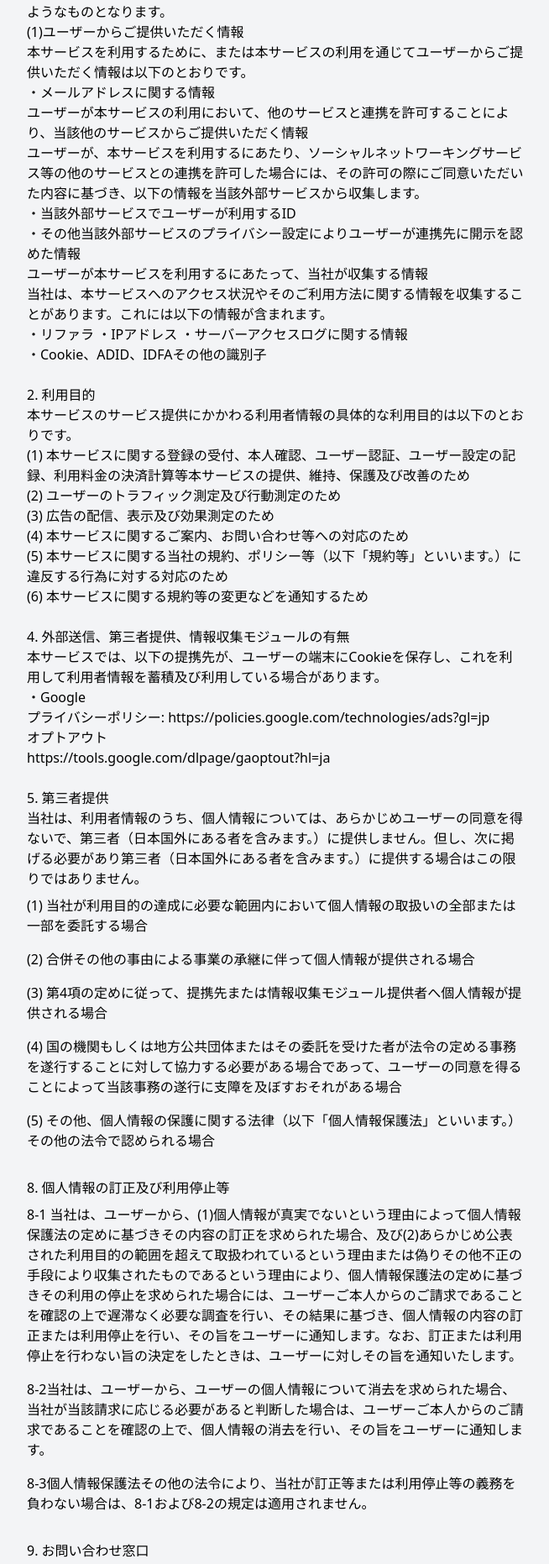
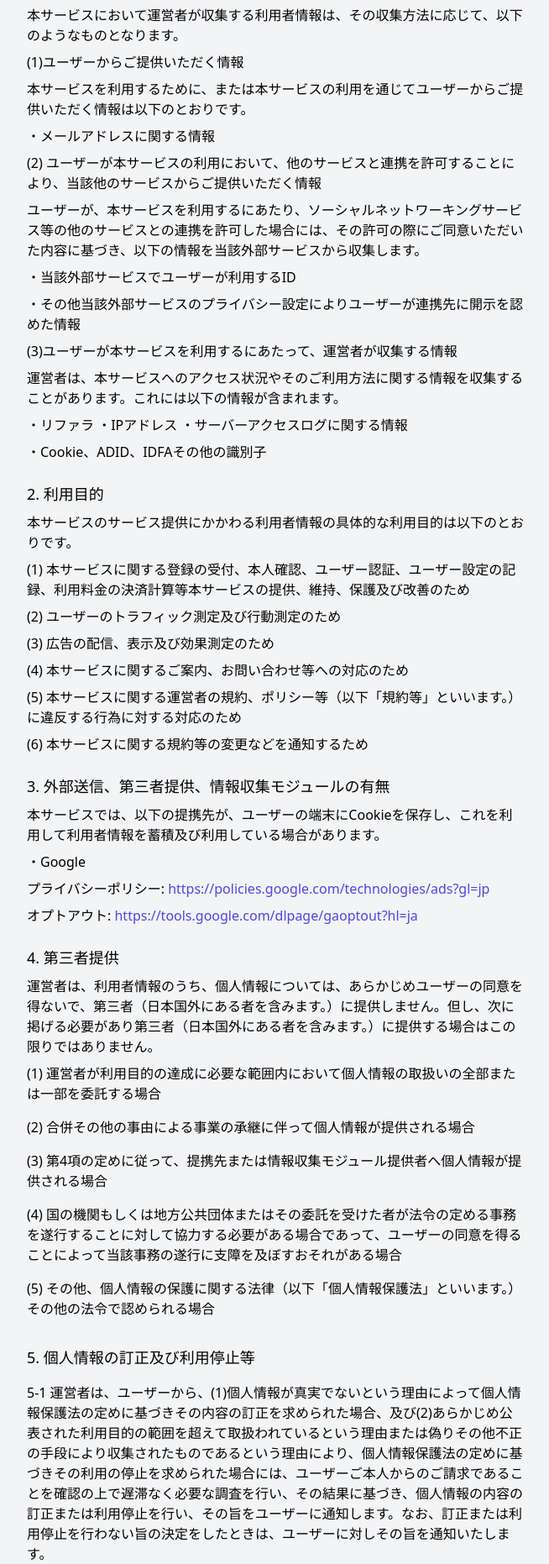
Before and after one commit to hid3h/scraps, a Next.js app: page /privacy in a window 1280 px wide. Shown: the part 370-2232 px from the top of the page at 84% size, without its empty margins (312-966 px from the left). Built offline with nearby package versions, Linux system fonts and the light colour scheme; no server answers.

Commit message:
プラポリ調整

```diff
--- a/app/privacy/page.tsx
+++ b/app/privacy/page.tsx
@@ -5,83 +5,106 @@ export default function Privacy() {
         <h1 className="text-xl font-bold tracking-tight text-gray-900">
           プライバシーポリシー
         </h1>
-        <p>
+        <p className="mt-2">
           本サービスにおける、ユーザーについての個人情報を含む利用者情報の取扱いについて、以下のとおりプライバシーポリシー（以下「本ポリシー」といいます。）を定めます。
         </p>
 
         <section className="mt-6">
-          <h2>1. 収集する利用者情報及び収集方法</h2>
-          <p>
-            本ポリシーにおいて、「利用者情報」とは、ユーザーの識別に係る情報、通信サービス上の行動履歴、その他ユーザーまたはユーザーの端末に関連して生成または蓄積された情報であって、本ポリシーに基づき当社が収集するものを意味するものとします。
+          <h2 className="text-lg mb-2">1. 収集する利用者情報及び収集方法</h2>
+          <p className="mt-2">
+            本ポリシーにおいて、「利用者情報」とは、ユーザーの識別に係る情報、通信サービス上の行動履歴、その他ユーザーまたはユーザーの端末に関連して生成または蓄積された情報であって、本ポリシーに基づき運営者が収集するものを意味するものとします。
           </p>
-          <p>
-            本サービスにおいて当社が収集する利用者情報は、その収集方法に応じて、以下のようなものとなります。
+          <p className="mt-2">
+            本サービスにおいて運営者が収集する利用者情報は、その収集方法に応じて、以下のようなものとなります。
           </p>
-          <p>(1)ユーザーからご提供いただく情報</p>
-          <p>
+          <ol>
+            <li className="my-2">
+              (1)ユーザーからご提供いただく情報
+              <p className="mt-2">
                 本サービスを利用するために、または本サービスの利用を通じてユーザーからご提供いただく情報は以下のとおりです。
               </p>
-          <p>・メールアドレスに関する情報</p>
-          <p>
+              <ul>
+                <li className="my-2">・メールアドレスに関する情報</li>
+              </ul>
+            </li>
+            <li className="my-2">
+              (2)
               ユーザーが本サービスの利用において、他のサービスと連携を許可することにより、当該他のサービスからご提供いただく情報
-          </p>
-          <p>
+              <p className="mt-2">
                 ユーザーが、本サービスを利用するにあたり、ソーシャルネットワーキングサービス等の他のサービスとの連携を許可した場合には、その許可の際にご同意いただいた内容に基づき、以下の情報を当該外部サービスから収集します。
               </p>
-          <p>・当該外部サービスでユーザーが利用するID</p>
-          <p>
+              <ul>
+                <p className="mt-2">
+                  ・当該外部サービスでユーザーが利用するID
+                </p>
+                <p className="mt-2">
                   ・その他当該外部サービスのプライバシー設定によりユーザーが連携先に開示を認めた情報
                 </p>
-          <p>ユーザーが本サービスを利用するにあたって、当社が収集する情報</p>
-          <p>
-            当社は、本サービスへのアクセス状況やそのご利用方法に関する情報を収集することがあります。これには以下の情報が含まれます。
+              </ul>
+            </li>
+            <li className="my-2">
+              (3)ユーザーが本サービスを利用するにあたって、運営者が収集する情報
+              <p className="mt-2">
+                運営者は、本サービスへのアクセス状況やそのご利用方法に関する情報を収集することがあります。これには以下の情報が含まれます。
               </p>
-          <p>・リファラ ・IPアドレス ・サーバーアクセスログに関する情報</p>
-          <p>・Cookie、ADID、IDFAその他の識別子</p>
+              <ul>
+                <li className="my-2">
+                  ・リファラ ・IPアドレス ・サーバーアクセスログに関する情報
+                </li>
+                <li className="my-2">・Cookie、ADID、IDFAその他の識別子</li>
+              </ul>
+            </li>
+          </ol>
         </section>
 
         <section className="mt-6">
-          <h2>2. 利用目的</h2>
-          <p>
+          <h2 className="text-lg mb-2">2. 利用目的</h2>
+          <p className="mt-2">
             本サービスのサービス提供にかかわる利用者情報の具体的な利用目的は以下のとおりです。
           </p>
-          <p>
+          <ol>
+            <li className="my-2">
               (1)
               本サービスに関する登録の受付、本人確認、ユーザー認証、ユーザー設定の記録、利用料金の決済計算等本サービスの提供、維持、保護及び改善のため
-          </p>
+            </li>
 
-          <p>(2) ユーザーのトラフィック測定及び行動測定のため</p>
+            <li className="my-2">(2) ユーザーのトラフィック測定及び行動測定のため</li>
 
-          <p>(3) 広告の配信、表示及び効果測定のため</p>
+            <li className="my-2">(3) 広告の配信、表示及び効果測定のため</li>
 
-          <p>(4) 本サービスに関するご案内、お問い合わせ等への対応のため</p>
+            <li className="my-2">(4) 本サービスに関するご案内、お問い合わせ等への対応のため</li>
 
-          <p>
+            <li className="my-2">
               (5)
-            本サービスに関する当社の規約、ポリシー等（以下「規約等」といいます。）に違反する行為に対する対応のため
-          </p>
+              本サービスに関する運営者の規約、ポリシー等（以下「規約等」といいます。）に違反する行為に対する対応のため
+            </li>
 
-          <p>(6) 本サービスに関する規約等の変更などを通知するため</p>
+            <li className="my-2">(6) 本サービスに関する規約等の変更などを通知するため</li>
+          </ol>
         </section>
 
         <section className="mt-6">
-          <h2>4. 外部送信、第三者提供、情報収集モジュールの有無</h2>
-          <p>
+          <h2 className="text-lg mb-2">
+            3. 外部送信、第三者提供、情報収集モジュールの有無
+          </h2>
+          <p className="mt-2">
             本サービスでは、以下の提携先が、ユーザーの端末にCookieを保存し、これを利用して利用者情報を蓄積及び利用している場合があります。
           </p>
-          <p>・Google</p>
-          <p>
+          <p className="mt-2">・Google</p>
+          <p className="mt-2">
             プライバシーポリシー:{" "}
             <a
+              className="text-indigo-600 hover:text-indigo-500"
               href="https://policies.google.com/technologies/ads?gl=jp"
               target="_blank"
             >
               https://policies.google.com/technologies/ads?gl=jp
             </a>
           </p>
-          <p>オプトアウト</p>
-          <p>
+          <p className="mt-2">
+            オプトアウト:{" "}
             <a
+              className="text-indigo-600 hover:text-indigo-500"
               href="https://tools.google.com/dlpage/gaoptout?hl=ja"
               target="_blank"
             >
@@ -91,14 +114,14 @@ export default function Privacy() {
         </section>
 
         <section className="mt-6">
-          <h2>5. 第三者提供</h2>
-          <p>
-            当社は、利用者情報のうち、個人情報については、あらかじめユーザーの同意を得ないで、第三者（日本国外にある者を含みます。）に提供しません。但し、次に掲げる必要があり第三者（日本国外にある者を含みます。）に提供する場合はこの限りではありません。
+          <h2 className="text-lg mb-2">4. 第三者提供</h2>
+          <p className="mt-2">
+            運営者は、利用者情報のうち、個人情報については、あらかじめユーザーの同意を得ないで、第三者（日本国外にある者を含みます。）に提供しません。但し、次に掲げる必要があり第三者（日本国外にある者を含みます。）に提供する場合はこの限りではありません。
           </p>
           <ol>
             <li className="py-2">
               (1)
-              当社が利用目的の達成に必要な範囲内において個人情報の取扱いの全部または一部を委託する場合
+              運営者が利用目的の達成に必要な範囲内において個人情報の取扱いの全部または一部を委託する場合
             </li>
             <li className="py-2">
               (2)
@@ -120,25 +143,28 @@ export default function Privacy() {
         </section>
 
         <section className="mt-6">
-          <h2>8. 個人情報の訂正及び利用停止等</h2>
+          <h2 className="text-lg mb-2">5. 個人情報の訂正及び利用停止等</h2>
           <ol>
             <li className="py-2">
-              8-1
-              当社は、ユーザーから、(1)個人情報が真実でないという理由によって個人情報保護法の定めに基づきその内容の訂正を求められた場合、及び(2)あらかじめ公表された利用目的の範囲を超えて取扱われているという理由または偽りその他不正の手段により収集されたものであるという理由により、個人情報保護法の定めに基づきその利用の停止を求められた場合には、ユーザーご本人からのご請求であることを確認の上で遅滞なく必要な調査を行い、その結果に基づき、個人情報の内容の訂正または利用停止を行い、その旨をユーザーに通知します。なお、訂正または利用停止を行わない旨の決定をしたときは、ユーザーに対しその旨を通知いたします。
+              5-1
+              運営者は、ユーザーから、(1)個人情報が真実でないという理由によって個人情報保護法の定めに基づきその内容の訂正を求められた場合、及び(2)あらかじめ公表された利用目的の範囲を超えて取扱われているという理由または偽りその他不正の手段により収集されたものであるという理由により、個人情報保護法の定めに基づきその利用の停止を求められた場合には、ユーザーご本人からのご請求であることを確認の上で遅滞なく必要な調査を行い、その結果に基づき、個人情報の内容の訂正または利用停止を行い、その旨をユーザーに通知します。なお、訂正または利用停止を行わない旨の決定をしたときは、ユーザーに対しその旨を通知いたします。
             </li>
             <li className="py-2">
-              8-2当社は、ユーザーから、ユーザーの個人情報について消去を求められた場合、当社が当該請求に応じる必要があると判断した場合は、ユーザーご本人からのご請求であることを確認の上で、個人情報の消去を行い、その旨をユーザーに通知します。
+              5-2
+              運営者は、ユーザーから、ユーザーの個人情報について消去を求められた場合、運営者が当該請求に応じる必要があると判断した場合は、ユーザーご本人からのご請求であることを確認の上で、個人情報の消去を行い、その旨をユーザーに通知します。
             </li>
             <li className="py-2">
-              8-3個人情報保護法その他の法令により、当社が訂正等または利用停止等の義務を負わない場合は、8-1および8-2の規定は適用されません。
+              5-3
+              個人情報保護法その他の法令により、運営者が訂正等または利用停止等の義務を負わない場合は、5-1および5-2の規定は適用されません。
             </li>
           </ol>
         </section>
 
         <section className="mt-6">
-          <h2>9. お問い合わせ窓口</h2>
-          <p>
+          <h2 className="text-lg mb-2">6. お問い合わせ窓口</h2>
+          <p className="mt-2">
             <a
+              className="text-indigo-600 hover:text-indigo-500"
               href="https://docs.google.com/forms/d/e/1FAIpQLScxFpltCzyFZeQNmPK618KcknKX5pst4DtKt0oTV5ZUzbed-A/viewform?usp=sf_link"
               target="_blank"
             >
@@ -148,14 +174,14 @@ export default function Privacy() {
         </section>
 
         <section className="mt-6">
-          <h2>10. プライバシーポリシーの変更手続</h2>
-          <p>
-            当社は、必要に応じて、本ポリシーを変更します。但し、法令上ユーザーの同意が必要となるような本ポリシーの変更を行う場合、変更後の本ポリシーは、当社所定の方法で変更に同意したユーザーに対してのみ適用されるものとします。なお、当社は、本ポリシーを変更する場合には、変更後の本ポリシーの施行時期及び内容を当社のウェブサイト上での表示その他の適切な方法により周知し、またはユーザーに通知します。
+          <h2 className="text-lg mb-2">7. プライバシーポリシーの変更手続</h2>
+          <p className="mt-2">
+            運営者は、必要に応じて、本ポリシーを変更します。但し、法令上ユーザーの同意が必要となるような本ポリシーの変更を行う場合、変更後の本ポリシーは、運営者所定の方法で変更に同意したユーザーに対してのみ適用されるものとします。なお、運営者は、本ポリシーを変更する場合には、変更後の本ポリシーの施行時期及び内容を運営者のウェブサイト上での表示その他の適切な方法により周知し、またはユーザーに通知します。
           </p>
         </section>
 
         <section className="mt-6">
-          <p>2023年11月26日制定</p>
+          <p className="mt-2">2023年11月26日制定</p>
         </section>
       </div>
     </div>
```
Lines whose indentation alone changed are shown as unchanged.
